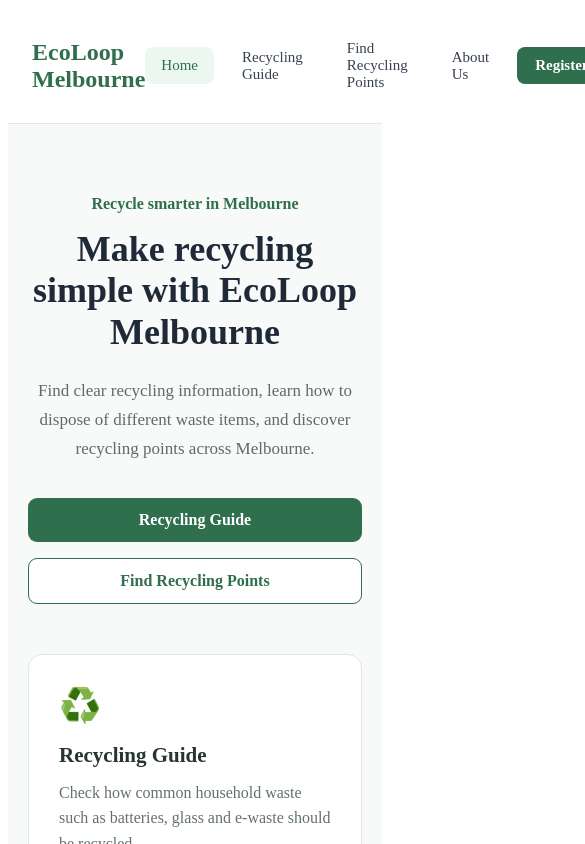
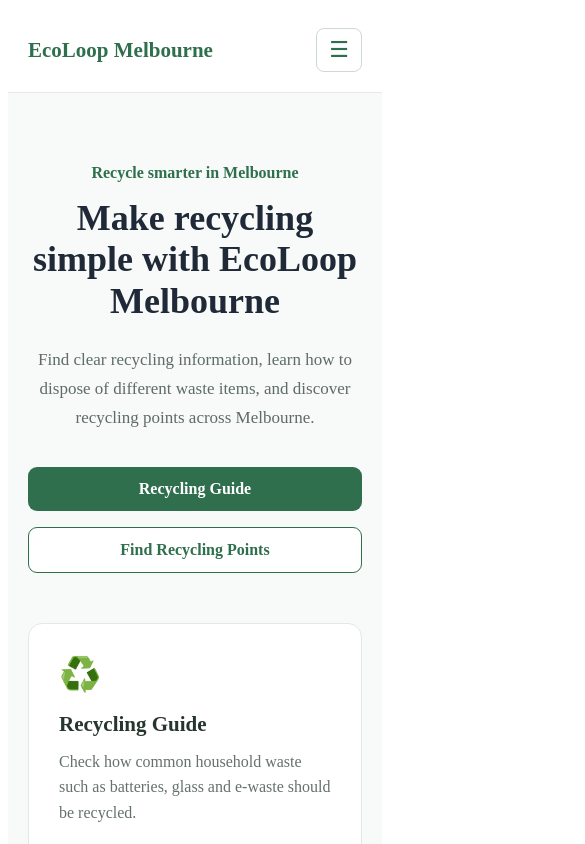
Before and after one commit to xyin0032-ui/ecoloop-melbourne, a Vue app: page / in a window 390 px wide. Shown: the top 844 px of the page, 585 px wide, since content can reach past the window. Built offline with nearby package versions, Linux system fonts and the light colour scheme.

Commit message:
Improve responsive design and validation

```diff
--- a/src/components/AppHeader.vue
+++ b/src/components/AppHeader.vue
@@ -1,20 +1,54 @@
 <script setup>
+import { ref } from 'vue'
 import { RouterLink } from 'vue-router'
+
+const menuOpen = ref(false)
+
+function closeMenu() {
+  menuOpen.value = false
+}
 </script>
 
 <template>
   <header class="header">
     <div class="nav-container">
-      <RouterLink to="/" class="logo">
+      <RouterLink to="/" class="logo" @click="closeMenu">
         EcoLoop Melbourne
       </RouterLink>
 
-      <nav class="nav-links">
-        <RouterLink to="/" class="nav-button">Home</RouterLink>
-        <RouterLink to="/guide" class="nav-button">Recycling Guide</RouterLink>
-        <RouterLink to="/points" class="nav-button">Find Recycling Points</RouterLink>
-        <RouterLink to="/about" class="nav-button">About Us</RouterLink>
-        <RouterLink to="/register" class="register-button">Register</RouterLink>
+      <button
+        class="menu-button"
+        type="button"
+        aria-label="Open navigation menu"
+        @click="menuOpen = !menuOpen"
+      >
+        ☰
+      </button>
+
+      <nav class="nav-links" :class="{ open: menuOpen }">
+        <RouterLink to="/" class="nav-button" @click="closeMenu">
+          Home
+        </RouterLink>
+
+        <RouterLink to="/guide" class="nav-button" @click="closeMenu">
+          Recycling Guide
+        </RouterLink>
+
+        <RouterLink to="/points" class="nav-button" @click="closeMenu">
+          Find Recycling Points
+        </RouterLink>
+
+        <RouterLink to="/about" class="nav-button" @click="closeMenu">
+          About Us
+        </RouterLink>
+
+        <RouterLink
+          to="/register"
+          class="register-button"
+          @click="closeMenu"
+        >
+          Register
+        </RouterLink>
       </nav>
     </div>
   </header>
@@ -68,7 +102,7 @@ import { RouterLink } from 'vue-router'
   padding: 10px 18px;
   border-radius: 8px;
   background-color: #2f6f4e;
-  color: white;
+  color: #ffffff;
   text-decoration: none;
   font-size: 15px;
   font-weight: 600;
@@ -83,4 +117,60 @@ import { RouterLink } from 'vue-router'
   background-color: #edf7f1;
   color: #2f6f4e;
 }
+
+.menu-button {
+  display: none;
+  padding: 8px 12px;
+  border: 1px solid #cfd9d3;
+  border-radius: 8px;
+  background-color: #ffffff;
+  color: #2f6f4e;
+  cursor: pointer;
+  font-size: 22px;
+}
+
+/* Tablet and mobile */
+@media (max-width: 768px) {
+  .nav-container {
+    padding: 12px 20px;
+    flex-wrap: wrap;
+  }
+
+  .logo {
+    font-size: 21px;
+  }
+
+  .menu-button {
+    display: block;
+  }
+
+  .nav-links {
+    display: none;
+    width: 100%;
+    margin-top: 14px;
+    padding-top: 14px;
+    border-top: 1px solid #e5e7eb;
+    flex-direction: column;
+    align-items: stretch;
+    gap: 8px;
+  }
+
+  .nav-links.open {
+    display: flex;
+  }
+
+  .nav-button {
+    width: 100%;
+    box-sizing: border-box;
+    padding: 12px 14px;
+    text-align: left;
+  }
+
+  .register-button {
+    width: 100%;
+    box-sizing: border-box;
+    padding: 12px 14px;
+    text-align: center;
+  }
+}
 </style>
```
